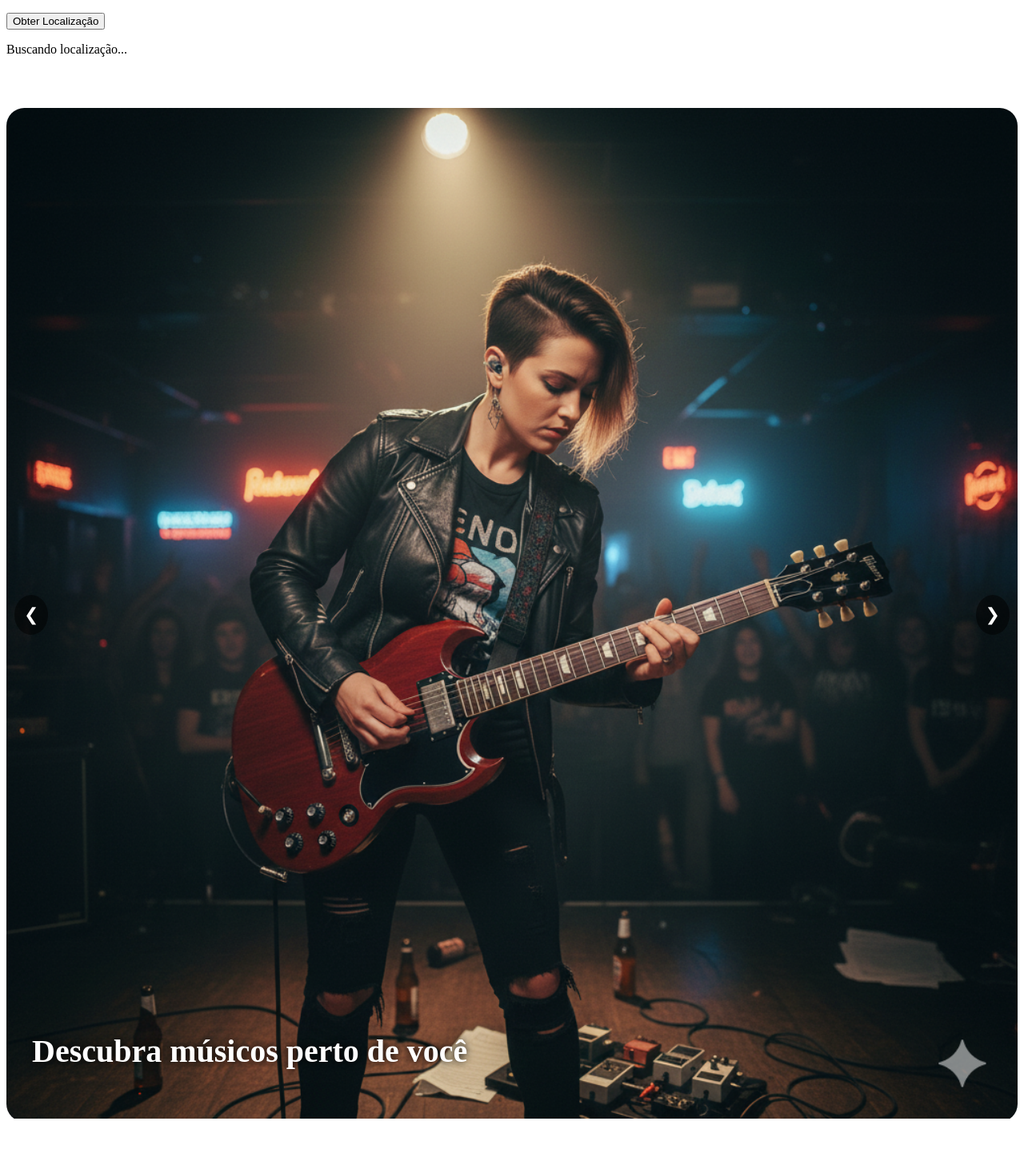
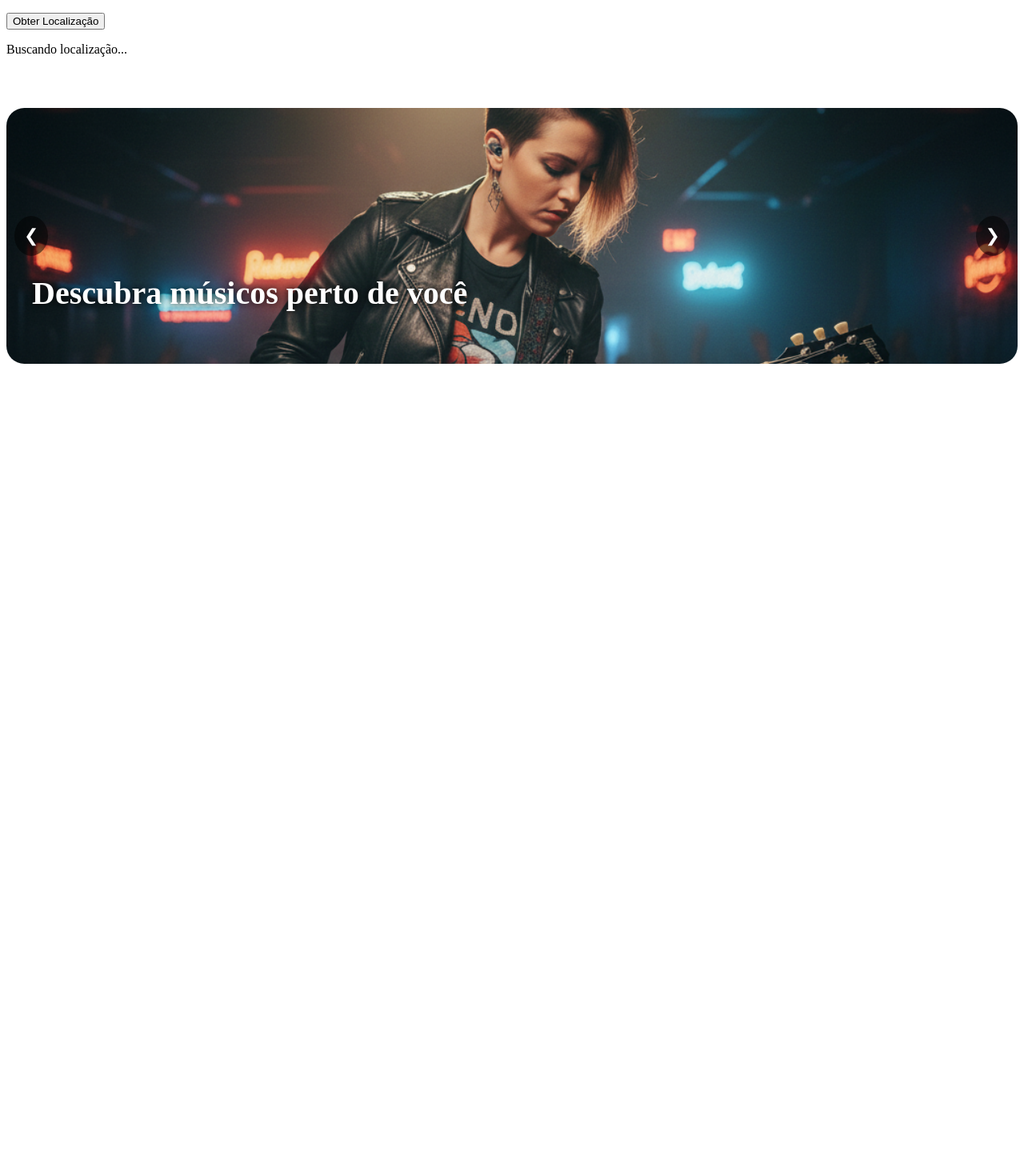
Before and after one commit to Enzuuuuu/SoundTrack, a Flask app: page / in a window 1280 px wide. Shown: the part 34-1501 px from the top of the page at 80% size. After the commit the page ends 489 px from the top, so only its background shows below. Run offline with Flask 3, Linux system fonts and the light colour scheme.

Commit message:
adicionado versão de desktop do carrossel

```diff
--- a/static/css/index.css
+++ b/static/css/index.css
@@ -54,3 +54,16 @@
 
 .prev { left: 10px; }
 .next { right: 10px; }
+
+@media (min-width: 1023px) {
+
+    .carousel{
+        width: 100%;
+        height: 20rem;
+    }
+    .carousel-item img {
+        height: 45rem;
+    }
+
+
+}
```
